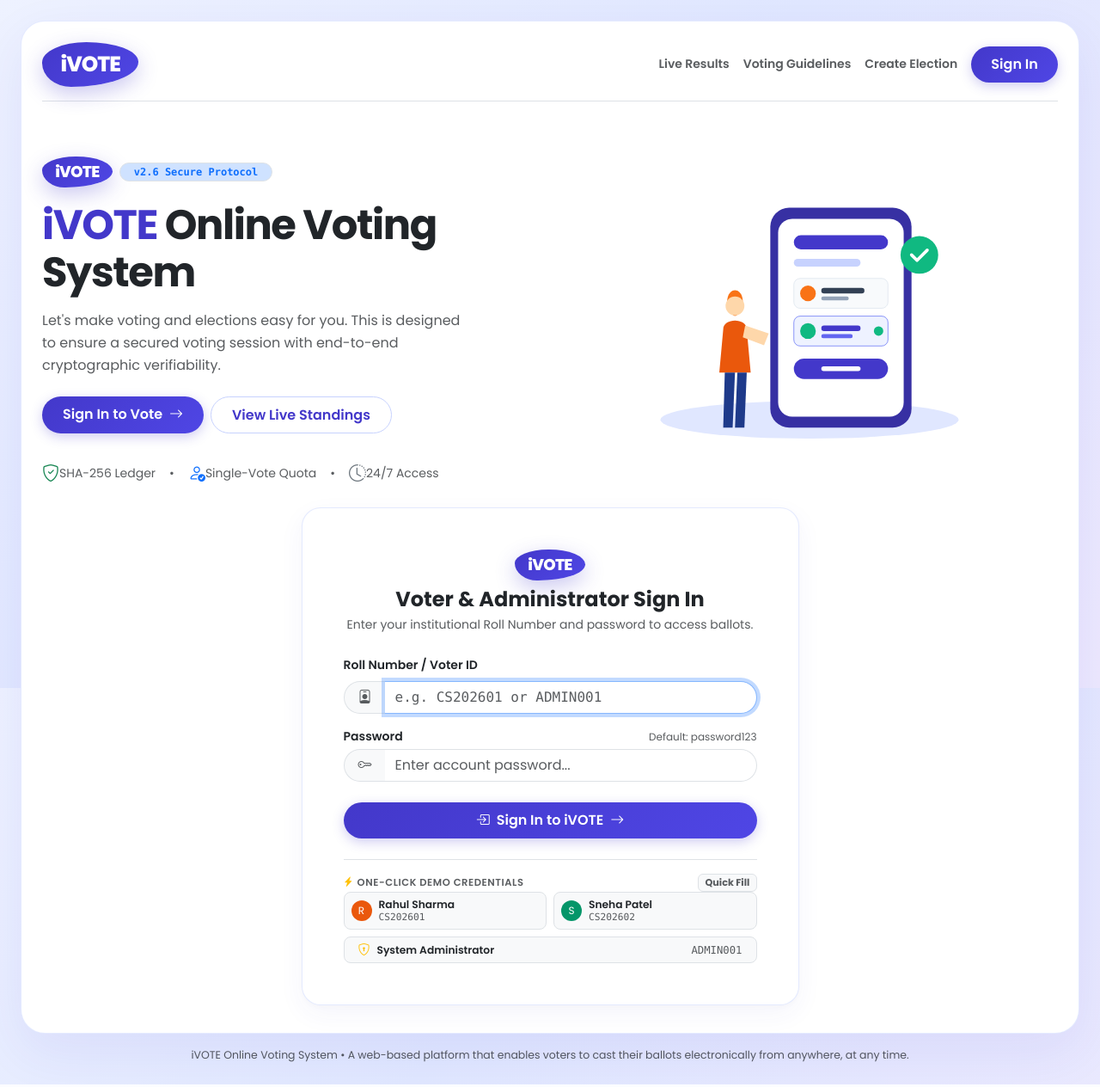
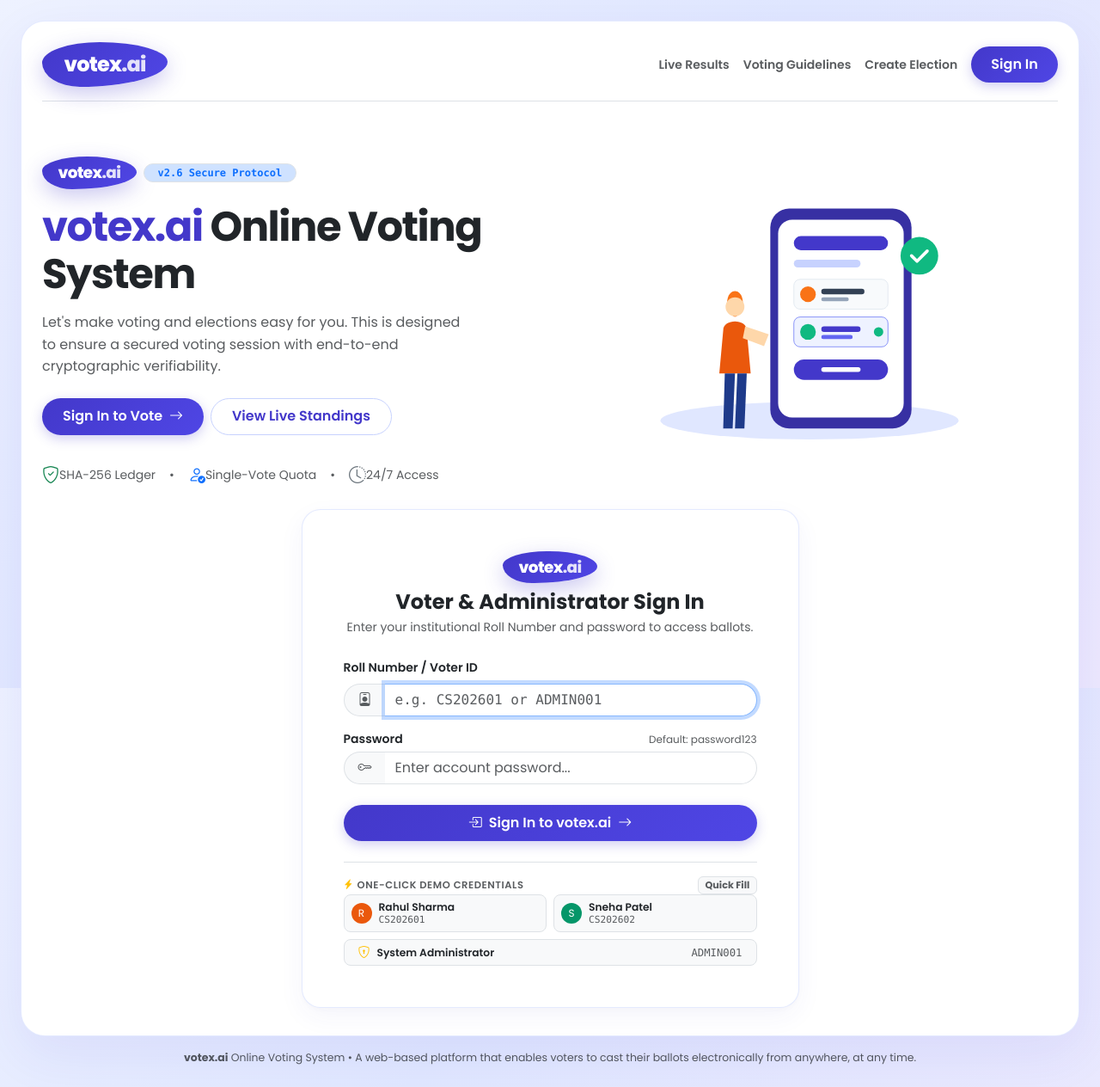
Before and after one commit to singhaisarvagya8-hue/AI-Automated-Voting-System, a Flask app: page /auth/login in a window 1280 px wide. Shown: the whole page at 86% size. Run offline with Flask 3, Linux system fonts and the light colour scheme.

Commit message:
Update platform branding to votex.ai across all frontend templates based on design mockup

```diff
--- a/templates/base.html
+++ b/templates/base.html
@@ -3,7 +3,7 @@
 <head>
     <meta charset="UTF-8">
     <meta name="viewport" content="width=device-width, initial-scale=1.0">
-    <title>{% block title %}iVOTE • Online Voting System{% endblock %}</title>
+    <title>{% block title %}votex.ai • Online Voting System{% endblock %}</title>
 
     <!-- Modern Fonts: Poppins (Display & Headers), Inter (Body & UI), JetBrains Mono (Hashes) -->
     <link rel="preconnect" href="https://fonts.googleapis.com">
@@ -49,37 +49,37 @@
             font-weight: 700;
         }
 
-        /* Organic Pebble / Blob Logo Badge from Design Mockup */
-        .ivote-pebble-logo {
+        /* Organic Pebble / Blob Logo Badge from Design Mockup with votex.ai branding */
+        .votex-pebble-logo, .ivote-pebble-logo {
             display: inline-flex;
             align-items: center;
             justify-content: center;
             background: var(--primary-gradient);
             color: #ffffff !important;
             border-radius: 46% 54% 70% 30% / 46% 44% 56% 54%;
-            padding: 0.45rem 1.35rem;
+            padding: 0.5rem 1.6rem;
             font-family: 'Poppins', sans-serif;
             font-weight: 800;
-            letter-spacing: -0.04em;
-            font-size: 1.55rem;
+            letter-spacing: -0.035em;
+            font-size: 1.5rem;
             box-shadow: 0 8px 24px rgba(67, 56, 202, 0.28);
             text-decoration: none;
             transition: transform 0.2s cubic-bezier(0.34, 1.56, 0.64, 1);
         }
 
-        .ivote-pebble-logo:hover {
+        .votex-pebble-logo:hover, .ivote-pebble-logo:hover {
             transform: scale(1.04);
             color: #ffffff;
         }
 
-        .ivote-pebble-sm {
-            padding: 0.28rem 0.95rem;
+        .votex-pebble-sm, .ivote-pebble-sm {
+            padding: 0.32rem 1.15rem;
             font-size: 1.15rem;
             border-radius: 48% 52% 68% 32% / 44% 48% 52% 56%;
         }
 
         /* Floating Modern White Cards */
-        .ivote-card, .classic-card {
+        .votex-card, .ivote-card, .classic-card {
             background: #ffffff;
             border-radius: var(--card-radius);
             border: 1px solid var(--card-border);
@@ -87,12 +87,12 @@
             transition: all 0.25s cubic-bezier(0.16, 1, 0.3, 1);
         }
 
-        .ivote-card:hover {
+        .votex-card:hover, .ivote-card:hover {
             box-shadow: 0 16px 36px rgba(67, 56, 202, 0.08), 0 4px 10px rgba(0, 0, 0, 0.03);
         }
 
         /* Pill Buttons */
-        .btn-ivote-primary, .btn-primary {
+        .btn-votex-primary, .btn-ivote-primary, .btn-primary {
             background: var(--primary-gradient) !important;
             border: none !important;
             color: #ffffff !important;
@@ -105,13 +105,13 @@
             text-decoration: none;
         }
 
-        .btn-ivote-primary:hover, .btn-primary:hover {
+        .btn-votex-primary:hover, .btn-ivote-primary:hover, .btn-primary:hover {
             transform: translateY(-2px);
             box-shadow: 0 6px 20px rgba(67, 56, 202, 0.35);
             color: #ffffff !important;
         }
 
-        .btn-ivote-outline, .btn-outline-primary {
+        .btn-votex-outline, .btn-ivote-outline, .btn-outline-primary {
             background: #ffffff !important;
             border: 1.5px solid #c7d2fe !important;
             color: var(--primary) !important;
@@ -295,8 +295,8 @@
     <!-- Main Wrapper -->
     <div class="container-fluid p-3 p-md-4" style="max-width: 1440px;">
 
-        <!-- App Container Card (Framed exactly like the iVOTE mockup) -->
-        <div class="ivote-card p-3 p-md-4 bg-white" style="border-radius: 28px; box-shadow: 0 20px 60px rgba(67, 56, 202, 0.08);">
+        <!-- App Container Card (Framed exactly like the mockup) -->
+        <div class="votex-card p-3 p-md-4 bg-white" style="border-radius: 28px; box-shadow: 0 20px 60px rgba(67, 56, 202, 0.08);">
 
             {% if session.get('user_id') %}
             <!-- Logged-In User Interface: Left Sidebar + Top Bar + Content Grid -->
@@ -308,10 +308,10 @@
 
                         <!-- Top Logo & Profile -->
                         <div>
-                            <!-- Pebble Logo -->
+                            <!-- Pebble Logo with votex.ai Branding -->
                             <div class="text-center mb-4 pt-1">
-                                <a href="{{ url_for('voter.dashboard') }}" class="ivote-pebble-logo ivote-pebble-sm">
-                                    iVOTE
+                                <a href="{{ url_for('voter.dashboard') }}" class="votex-pebble-logo votex-pebble-sm">
+                                    votex<span style="opacity: 0.85;">.ai</span>
                                 </a>
                                 <div class="text-muted small mt-1" style="font-size: 0.72rem; letter-spacing: 0.05em; font-weight: 600;">
                                     ONLINE VOTING SYSTEM
@@ -337,23 +337,23 @@
 
                             <!-- Nav Menu Pills -->
                             <nav class="nav flex-column">
-                                <a href="{{ url_for('voter.dashboard') }}" class="ivote-nav-link {% if request.endpoint == 'voter.dashboard' %}active{% endif %}">
+                                <a href="{{ url_for('voter.dashboard') }}" class="votex-nav-link {% if request.endpoint == 'voter.dashboard' %}active{% endif %}">
                                     <i class="bi bi-grid-fill"></i>
                                     <span>Dashboard</span>
                                 </a>
-                                <a href="{{ url_for('voter.cast_vote') }}" class="ivote-nav-link {% if 'vote' in request.endpoint and request.endpoint != 'voter.dashboard' %}active{% endif %}">
+                                <a href="{{ url_for('voter.cast_vote') }}" class="votex-nav-link {% if 'vote' in request.endpoint and request.endpoint != 'voter.dashboard' %}active{% endif %}">
                                     <i class="bi bi-box2-heart-fill"></i>
                                     <span>Vote</span>
                                 </a>
-                                <a href="{{ url_for('voter.results_view') }}" class="ivote-nav-link {% if 'results' in request.endpoint %}active{% endif %}">
+                                <a href="{{ url_for('voter.results_view') }}" class="votex-nav-link {% if 'results' in request.endpoint %}active{% endif %}">
                                     <i class="bi bi-bar-chart-line-fill"></i>
                                     <span>Live Results</span>
                                 </a>
-                                <a href="{{ url_for('auth.verify_ballot') }}" class="ivote-nav-link {% if 'verify' in request.endpoint %}active{% endif %}">
+                                <a href="{{ url_for('auth.verify_ballot') }}" class="votex-nav-link {% if 'verify' in request.endpoint %}active{% endif %}">
                                     <i class="bi bi-shield-check"></i>
                                     <span>Voting Guidelines</span>
                                 </a>
-                                <a href="{{ url_for('admin.create_election_section') }}" class="ivote-nav-link {% if 'admin' in request.endpoint or 'create_election' in request.endpoint %}active{% endif %}">
+                                <a href="{{ url_for('admin.create_election_section') }}" class="votex-nav-link {% if 'admin' in request.endpoint or 'create_election' in request.endpoint %}active{% endif %}">
                                     <i class="bi bi-gear-fill"></i>
                                     <span>Settings / Create</span>
                                 </a>
@@ -362,7 +362,7 @@
 
                         <!-- Logout Link Pinned at Bottom -->
                         <div class="pt-3 border-top">
-                            <a href="{{ url_for('auth.logout') }}" class="ivote-nav-link text-danger">
+                            <a href="{{ url_for('auth.logout') }}" class="votex-nav-link text-danger">
                                 <i class="bi bi-box-arrow-right"></i>
                                 <span>Log out</span>
                             </a>
@@ -378,13 +378,13 @@
 
                         <!-- Mobile Hamburger / Logo -->
                         <div class="d-flex align-items-center gap-2">
-                            <a href="{{ url_for('voter.dashboard') }}" class="ivote-pebble-logo ivote-pebble-sm d-lg-none">
-                                iVOTE
+                            <a href="{{ url_for('voter.dashboard') }}" class="votex-pebble-logo votex-pebble-sm d-lg-none">
+                                votex<span style="opacity: 0.85;">.ai</span>
                             </a>
                             <!-- Search Bar -->
                             <div class="position-relative" style="min-width: 260px; max-width: 420px;">
                                 <i class="bi bi-search position-absolute top-50 start-0 translate-middle-y ms-3 text-muted" style="font-size: 0.9rem;"></i>
-                                <input type="text" class="ivote-search-input" placeholder="Search election, candidate..." id="globalSearchInput">
+                                <input type="text" class="votex-search-input" placeholder="Search election, candidate..." id="globalSearchInput">
                             </div>
                         </div>
 
@@ -421,27 +421,27 @@
                     <div class="collapse d-lg-none mb-3" id="mobileNavMenu">
                         <div class="p-3 bg-light rounded-4">
                             <nav class="nav flex-column">
-                                <a href="{{ url_for('voter.dashboard') }}" class="ivote-nav-link {% if request.endpoint == 'voter.dashboard' %}active{% endif %}">
+                                <a href="{{ url_for('voter.dashboard') }}" class="votex-nav-link {% if request.endpoint == 'voter.dashboard' %}active{% endif %}">
                                     <i class="bi bi-grid-fill"></i>
                                     <span>Dashboard</span>
                                 </a>
-                                <a href="{{ url_for('voter.cast_vote') }}" class="ivote-nav-link {% if 'vote' in request.endpoint %}active{% endif %}">
+                                <a href="{{ url_for('voter.cast_vote') }}" class="votex-nav-link {% if 'vote' in request.endpoint %}active{% endif %}">
                                     <i class="bi bi-box2-heart-fill"></i>
                                     <span>Vote</span>
                                 </a>
-                                <a href="{{ url_for('voter.results_view') }}" class="ivote-nav-link {% if 'results' in request.endpoint %}active{% endif %}">
+                                <a href="{{ url_for('voter.results_view') }}" class="votex-nav-link {% if 'results' in request.endpoint %}active{% endif %}">
                                     <i class="bi bi-bar-chart-line-fill"></i>
                                     <span>Live Results</span>
                                 </a>
-                                <a href="{{ url_for('auth.verify_ballot') }}" class="ivote-nav-link {% if 'verify' in request.endpoint %}active{% endif %}">
+                                <a href="{{ url_for('auth.verify_ballot') }}" class="votex-nav-link {% if 'verify' in request.endpoint %}active{% endif %}">
                                     <i class="bi bi-shield-check"></i>
                                     <span>Voting Guidelines</span>
                                 </a>
-                                <a href="{{ url_for('admin.create_election_section') }}" class="ivote-nav-link">
+                                <a href="{{ url_for('admin.create_election_section') }}" class="votex-nav-link">
                                     <i class="bi bi-gear-fill"></i>
                                     <span>Settings / Create</span>
                                 </a>
-                                <a href="{{ url_for('auth.logout') }}" class="ivote-nav-link text-danger">
+                                <a href="{{ url_for('auth.logout') }}" class="votex-nav-link text-danger">
                                     <i class="bi bi-box-arrow-right"></i>
                                     <span>Log out</span>
                                 </a>
@@ -475,8 +475,8 @@
             <div>
                 <!-- Top Header for Public Visitor -->
                 <div class="d-flex align-items-center justify-content-between pb-3 mb-4 border-bottom">
-                    <a href="{{ url_for('auth.login') }}" class="ivote-pebble-logo">
-                        iVOTE
+                    <a href="{{ url_for('auth.login') }}" class="votex-pebble-logo">
+                        votex<span style="opacity: 0.85;">.ai</span>
                     </a>
                     <div class="d-flex align-items-center gap-3">
                         <a href="{{ url_for('voter.results_view') }}" class="text-decoration-none text-muted fw-semibold small d-none d-sm-inline">
@@ -488,7 +488,7 @@
                         <a href="{{ url_for('admin.create_election_section') }}" class="text-decoration-none text-muted fw-semibold small d-none d-md-inline">
                             Create Election
                         </a>
-                        <a href="{{ url_for('auth.login') }}" class="btn-ivote-primary btn-sm">
+                        <a href="{{ url_for('auth.login') }}" class="btn-votex-primary btn-sm">
                             Sign In
                         </a>
                     </div>
@@ -517,9 +517,9 @@
 
         </div>
 
-        <!-- Footer Tagline from Mockup -->
+        <!-- Footer Tagline from Mockup with votex.ai -->
         <div class="text-center mt-3 text-muted small" style="font-size: 0.78rem;">
-            iVOTE Online Voting System &bull; A web-based platform that enables voters to cast their ballots electronically from anywhere, at any time.
+            <strong>votex.ai</strong> Online Voting System &bull; A web-based platform that enables voters to cast their ballots electronically from anywhere, at any time.
         </div>
 
     </div>
--- a/templates/confirmation.html
+++ b/templates/confirmation.html
@@ -1,5 +1,5 @@
 {% extends 'base.html' %}
-{% block title %}Ballot Sealed & Confirmed • iVOTE{% endblock %}
+{% block title %}Ballot Sealed & Confirmed • votex.ai{% endblock %}
 
 {% block content %}
 <div class="row justify-content-center py-4">
@@ -26,7 +26,7 @@
         <div class="ivote-card p-4 text-start mb-4">
             <div class="d-flex align-items-center justify-content-between mb-3 pb-2 border-bottom">
                 <div class="d-flex align-items-center gap-2">
-                    <span class="ivote-pebble-logo ivote-pebble-sm" style="font-size: 0.85rem; padding: 0.15rem 0.6rem;">iVOTE</span>
+                    <span class="votex-pebble-logo votex-pebble-sm" style="font-size: 0.85rem; padding: 0.15rem 0.65rem;">votex<span style="opacity: 0.85;">.ai</span></span>
                     <span class="small text-dark fw-bold text-uppercase" style="letter-spacing: 0.05em; font-size: 0.78rem;">Digital Audit Receipt</span>
                 </div>
                 <span class="badge bg-success-subtle text-success border border-success-subtle rounded-pill py-1 px-3 font-monospace">
--- a/templates/login.html
+++ b/templates/login.html
@@ -1,6 +1,6 @@
 {% extends 'base.html' %}
 
-{% block title %}iVOTE Online Voting System • Sign In{% endblock %}
+{% block title %}votex.ai Online Voting System • Sign In{% endblock %}
 
 {% block public_content %}
 <!-- Left Screen from Design Mockup: Landing & Sign-In Page -->
@@ -10,14 +10,14 @@
     <div class="row align-items-center g-4 my-2">
         <div class="col-lg-6">
             <div class="d-inline-flex align-items-center gap-2 mb-3">
-                <span class="ivote-pebble-logo ivote-pebble-sm">iVOTE</span>
+                <span class="votex-pebble-logo votex-pebble-sm">votex<span style="opacity: 0.85;">.ai</span></span>
                 <span class="badge bg-primary-subtle text-primary border rounded-pill px-3 py-1 font-monospace" style="font-size: 0.75rem;">
                     v2.6 Secure Protocol
                 </span>
             </div>
 
             <h1 class="display-5 fw-bold text-dark mb-3" style="font-family: 'Poppins', sans-serif; letter-spacing: -0.03em; line-height: 1.15;">
-                <span style="color: #4338ca;">iVOTE</span> Online Voting System
+                <span style="color: #4338ca;">votex.ai</span> Online Voting System
             </h1>
 
             <p class="text-muted fs-6 mb-4" style="max-width: 500px; line-height: 1.6;">
@@ -106,8 +106,8 @@
         <div class="col-lg-6 col-md-8">
             <div class="ivote-card p-4 p-md-5">
                 <div class="text-center mb-4">
-                    <div class="ivote-pebble-logo ivote-pebble-sm mb-2">
-                        iVOTE
+                    <div class="votex-pebble-logo votex-pebble-sm mb-2">
+                        votex<span style="opacity: 0.85;">.ai</span>
                     </div>
                     <h4 class="fw-bold text-dark mb-1">Voter & Administrator Sign In</h4>
                     <p class="text-muted small mb-0">Enter your institutional Roll Number and password to access ballots.</p>
@@ -139,7 +139,7 @@
 
                     <button type="submit" class="btn btn-ivote-primary w-100 py-2.5 d-flex align-items-center justify-content-center gap-2">
                         <i class="bi bi-box-arrow-in-right"></i>
-                        <span>Sign In to iVOTE</span>
+                        <span>Sign In to votex.ai</span>
                         <i class="bi bi-arrow-right"></i>
                     </button>
                 </form>
--- a/templates/results.html
+++ b/templates/results.html
@@ -1,5 +1,5 @@
 {% extends 'base.html' %}
-{% block title %}Live Standings & Certified Results • iVOTE{% endblock %}
+{% block title %}Live Standings & Certified Results • votex.ai{% endblock %}
 
 {% block content %}
 <div class="py-1">
--- a/templates/verify.html
+++ b/templates/verify.html
@@ -1,5 +1,5 @@
 {% extends 'base.html' %}
-{% block title %}Voting Guidelines & Public Verification • iVOTE{% endblock %}
+{% block title %}Voting Guidelines & Public Verification • votex.ai{% endblock %}
 
 {% block content %}
 <div class="row justify-content-center py-2">
--- a/templates/vote.html
+++ b/templates/vote.html
@@ -1,6 +1,6 @@
 {% extends 'base.html' %}
 
-{% block title %}Now Cast Your Votes! • iVOTE Online Voting System{% endblock %}
+{% block title %}Now Cast Your Votes! • votex.ai Online Voting System{% endblock %}
 
 {% block content %}
 <div class="py-1">
--- a/templates/voter_dashboard.html
+++ b/templates/voter_dashboard.html
@@ -1,6 +1,6 @@
 {% extends 'base.html' %}
 
-{% block title %}Dashboard • iVOTE Online Voting System{% endblock %}
+{% block title %}Dashboard • votex.ai Online Voting System{% endblock %}
 
 {% block content %}
 <div class="py-1">
@@ -11,7 +11,7 @@
             Hello, {{ user.name.split()[0] if user and user.name else session.get('name', 'Student Voter') }}!
         </h3>
         <p class="text-muted small mb-0">
-            Welcome to iVOTE Online Voting System
+            Welcome to votex.ai Online Voting System
         </p>
     </div>
 
```
Also changed, not shown: other parts of templates/base.html (+11 -11 lines).
